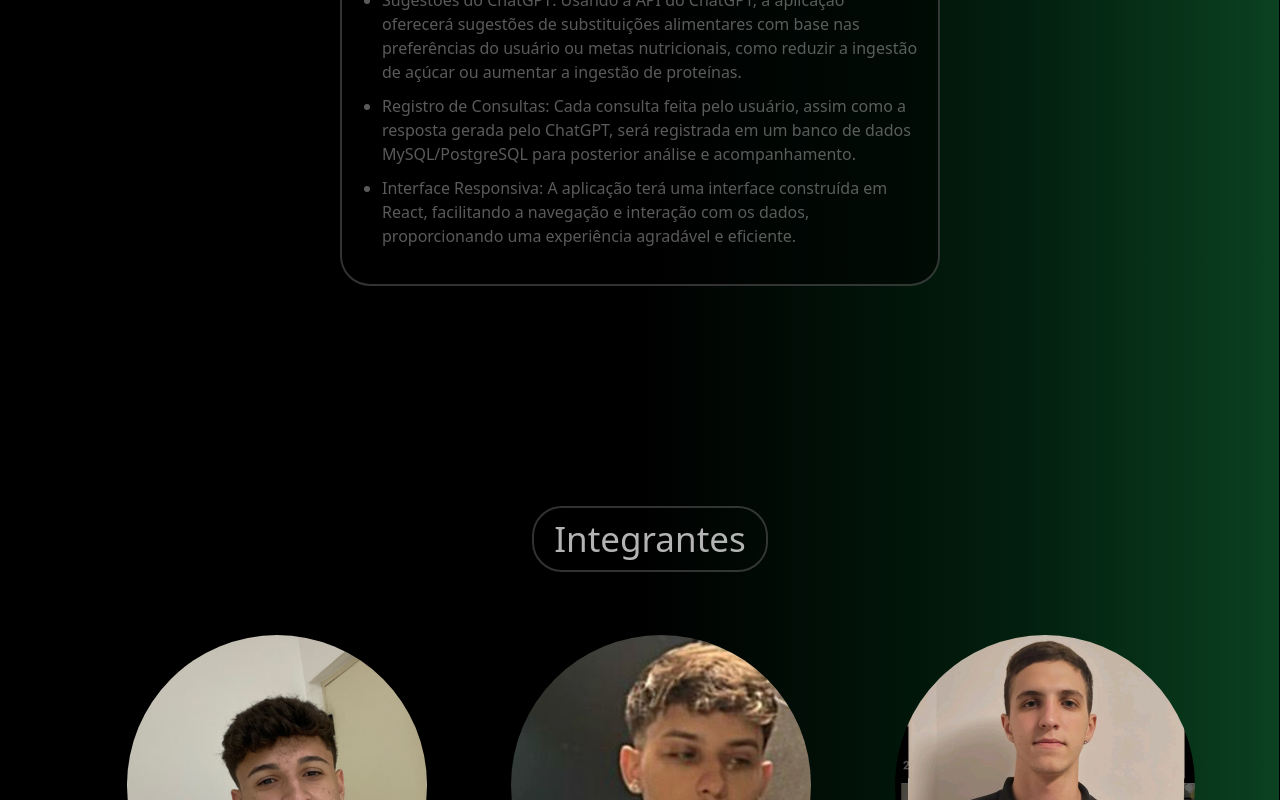
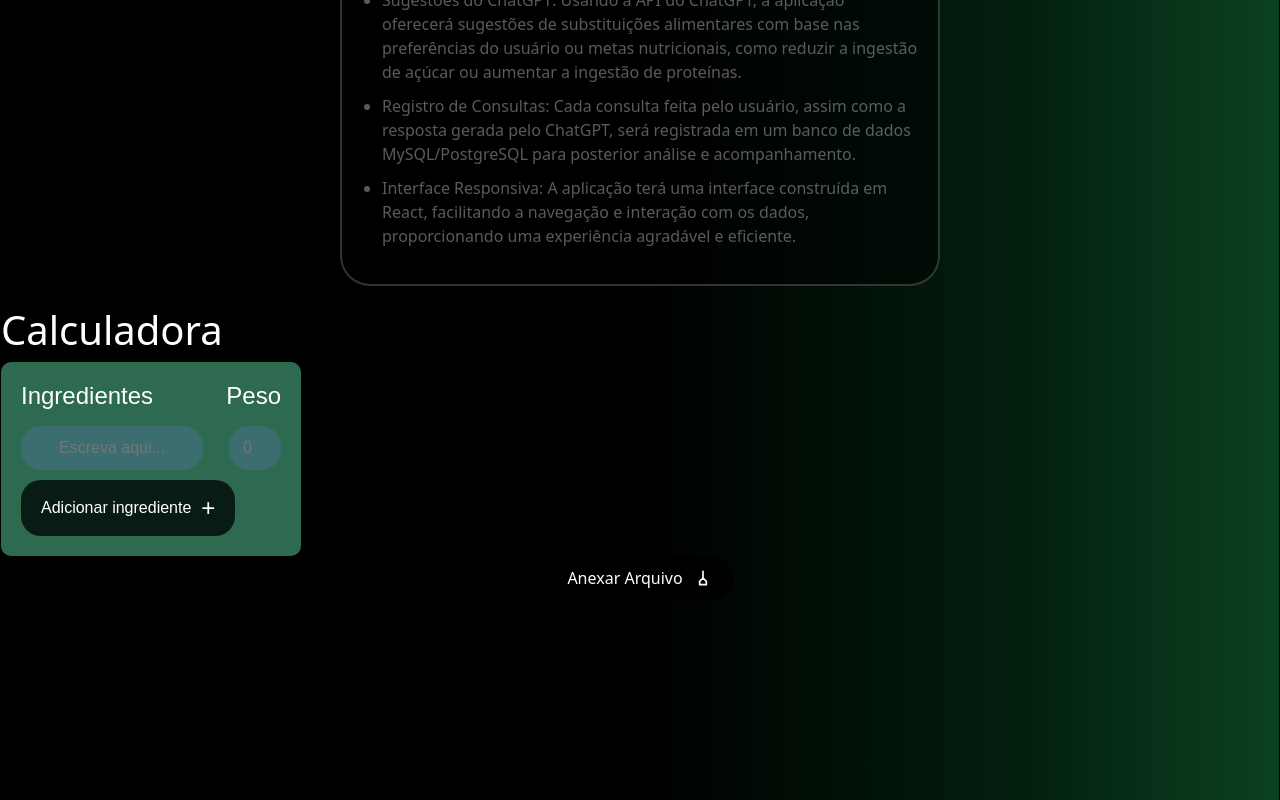
Before and after one commit to gabrielcardosoo/A3-desweb, a React (Create React App) app in the folder frontend/: page / in a window 1280 px wide. Shown: the part 1775-2575 px from the top of the page. Built offline with nearby package versions, Linux system fonts and the light colour scheme.

Commit message:
feat: Adiciona tela da aplicação da calculadora

```diff
--- a/frontend/package.json
+++ b/frontend/package.json
@@ -11,6 +11,7 @@
     "font-awesome": "^4.7.0",
     "react": "^18.3.1",
     "react-dom": "^18.3.1",
+    "react-router-dom": "^6.27.0",
     "react-scripts": "5.0.1",
     "react-slick": "^0.30.2",
     "slick-carousel": "^1.8.1",
--- a/frontend/src/App.js
+++ b/frontend/src/App.js
@@ -12,12 +12,14 @@ import 'bootstrap/dist/css/bootstrap.min.css';
 import 'bootstrap/dist/js/bootstrap.bundle.min.js';
 import '@fortawesome/fontawesome-free/css/all.min.css';
 import IntegrantComponents from './components/Integrant_components';
+import Calculator from './components/Calculator';
 
 function App() {
   return (
     <div className="App">
       <MainContent />
       <About />
+      <Calculator />
       <IntegrantComponents />
     </div>
 );
--- /dev/null
+++ b/frontend/src/components/Calculator.js
@@ -0,0 +1,15 @@
+import React from 'react'
+import UploadButton from './UploadButton'
+import IngredientForm from './IngredientForm'
+
+export const Calculator = () => {
+  return (
+    <div id="calc" className="calculator-container" >
+      <h1>Calculadora</h1>
+      <IngredientForm />
+      <UploadButton />
+    </div>
+  )
+}
+
+export default Calculator
--- /dev/null
+++ b/frontend/src/components/IngredientForm.js
@@ -0,0 +1,45 @@
+import React, { useState } from 'react';
+import './style/IngredientForm.css'; // Estilos customizados
+
+const IngredientForm = () => {
+  const [ingredients, setIngredients] = useState([{ name: '', quantity: '' }]);
+
+  const handleAddIngredient = () => {
+    setIngredients([...ingredients, { name: '', quantity: '' }]);
+  };
+
+  const handleIngredientChange = (index, field, value) => {
+    const updatedIngredients = [...ingredients];
+    updatedIngredients[index][field] = value;
+    setIngredients(updatedIngredients);
+  };
+
+  return (
+    <div className="ingredient-form-container">
+      <h2>Ingredientes <span>Peso</span></h2>
+      {ingredients.map((ingredient, index) => (
+        <div className="ingredient-row" key={index}>
+          <input
+            type="text"
+            placeholder="Escreva aqui..."
+            value={ingredient.name}
+            onChange={(e) => handleIngredientChange(index, 'name', e.target.value)}
+            className="ingredient-input"
+          />
+          <input
+            type="number"
+            placeholder="0"
+            value={ingredient.quantity}
+            onChange={(e) => handleIngredientChange(index, 'quantity', e.target.value)}
+            className="quantity-input"
+          />
+        </div>
+      ))}
+      <button className="add-ingredient-btn" onClick={handleAddIngredient}>
+        Adicionar ingrediente <span>+</span>
+      </button>
+    </div>
+  );
+};
+
+export default IngredientForm;
--- a/frontend/src/components/Navbar.js
+++ b/frontend/src/components/Navbar.js
@@ -66,7 +66,7 @@ function Navbar() {
               <a className="nav-link" href="#calc"> CALCULADORA</a>
             </li>
             <li className="nav-item">
-              <a className="nav-link" href="#"> INTEGRANTES</a>
+              <a className="nav-link" href="#integrantes"> INTEGRANTES</a>
             </li>
           </ul>
         </div>
--- /dev/null
+++ b/frontend/src/components/UploadButton.js
@@ -0,0 +1,29 @@
+import React from 'react';
+import './style/UploadButton.css'; // Para a estilização personalizada
+
+const UploadButton = () => {
+  return (
+    <div className="upload-container">
+      <label htmlFor="file-upload" className="custom-file-upload">
+        <span>Anexar Arquivo</span>
+        <svg
+          xmlns="http://www.w3.org/2000/svg"
+          fill="none"
+          viewBox="0 0 24 24"
+          stroke="currentColor"
+          className="icon"
+        >
+          <path
+            strokeLinecap="round"
+            strokeLinejoin="round"
+            strokeWidth={2}
+            d="M16 16v4H8v-4M12 12l-4 4m0 0l4-4m0 0l4 4m-4-4V4"
+          />
+        </svg>
+      </label>
+      <input id="file-upload" type="file" />
+    </div>
+  );
+};
+
+export default UploadButton;
--- /dev/null
+++ b/frontend/src/components/style/IngredientForm.css
@@ -0,0 +1,70 @@
+.ingredient-form-container {
+  background-color: #2d6a4f;
+  padding: 20px;
+  border-radius: 10px;
+  width: 300px;
+  box-shadow: 0 4px 8px rgba(0, 0, 0, 0.2);
+  color: white;
+  font-family: Arial, sans-serif;
+}
+
+h2 {
+  display: flex;
+  justify-content: space-between;
+  margin-bottom: 15px;
+  font-size: 1.5rem;
+}
+
+.ingredient-row {
+  display: flex;
+  justify-content: space-between;
+  align-items: center;
+  margin-bottom: 10px;
+}
+
+.ingredient-input, .quantity-input {
+  padding: 10px;
+  border-radius: 20px;
+  border: none;
+  outline: none;
+}
+
+.ingredient-input {
+  width: 70%;
+  background-color: #3c6e71;
+  color: white;
+  text-align: center;
+}
+
+.quantity-input {
+  width: 20%;
+  background-color: #3c6e71;
+  color: white;
+  text-align: center;
+}
+
+.add-ingredient-btn {
+  background-color: #081c15;
+  color: white;
+  padding: 10px 20px;
+  border: none;
+  border-radius: 20px;
+  font-size: 1rem;
+  cursor: pointer;
+  display: flex;
+  align-items: center;
+  justify-content: center;
+  margin-top: 10px;
+  transition: background-color 0.3s ease;
+}
+
+.add-ingredient-btn:hover {
+  background-color: #0b3625;
+}
+
+.add-ingredient-btn span {
+  font-size: 1.5rem;
+  margin-left: 10px;
+  display: flex;
+  align-items: center;
+}
--- /dev/null
+++ b/frontend/src/components/style/UploadButton.css
@@ -0,0 +1,33 @@
+.upload-container {
+  display: flex;
+  flex-direction: column;
+  align-items: center;
+}
+
+.custom-file-upload {
+  background-color: black;
+  color: white;
+  padding: 10px 20px;
+  border-radius: 25px;
+  cursor: pointer;
+  font-size: 16px;
+  display: inline-flex;
+  align-items: center;
+  justify-content: center;
+  gap: 10px;
+  transition: background-color 0.3s ease;
+}
+
+.custom-file-upload:hover {
+  background-color: #333;
+}
+
+#file-upload {
+  display: none;
+}
+
+.icon {
+  width: 20px;
+  height: 20px;
+  color: white;
+}
```
Also changed, not shown: 1 other file (tests, documents, lock files or other folders). Lines whose indentation alone changed are shown as unchanged.
